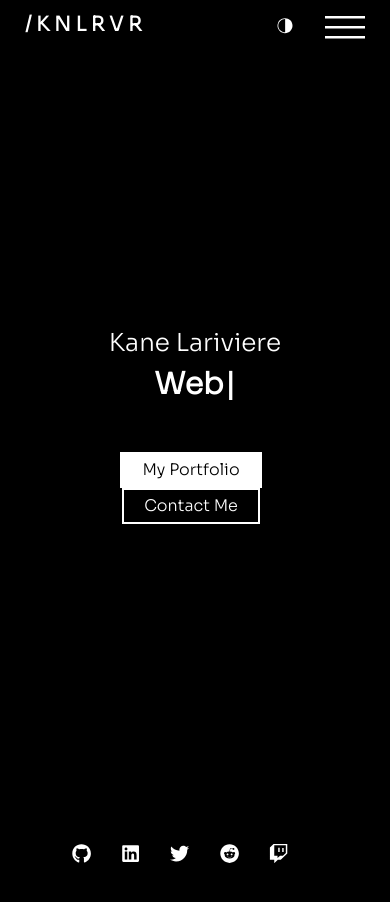
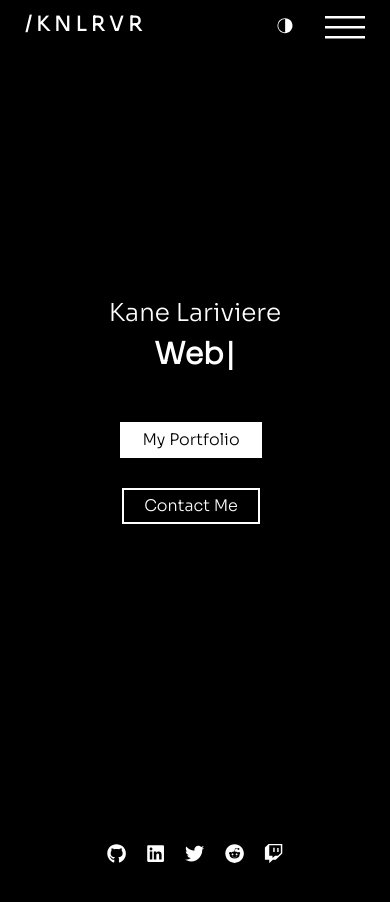
Before and after one commit to knlrvr/portfolio, a React (Create React App) app: page / in a window 390 px wide. Shown: the top 902 px of the page. Built offline with nearby package versions, Linux system fonts and the light colour scheme.

Commit message:
updated layout

```diff
--- a/src/components/socialicons/style.css
+++ b/src/components/socialicons/style.css
@@ -38,6 +38,7 @@
         justify-content: center;
         padding: 40px 0;
         align-items: center;
+        margin-left: 20px;
     }
 
     .stick_follow_icon svg {
@@ -51,7 +52,8 @@
 
     .stick_follow_icon ul li {
         display: inline;
+        margin: auto;
         margin-bottom: 29px;
-        margin-right: 30px;
+        margin-right: 20px;
     }
 }
--- a/src/pages/Contact/index.js
+++ b/src/pages/Contact/index.js
@@ -5,7 +5,7 @@ import { Helmet, HelmetProvider } from "react-helmet-async";
 import { Container, Row, Col } from "react-bootstrap";
 
 export const Contact = () => {
-  const [formData, setFormdata] = useState({
+  const [formData, setFormData] = useState({
     email: "",
     name: "",
     message: "",
@@ -17,7 +17,7 @@ export const Contact = () => {
 
   const handleSubmit = (e) => {
     e.preventDefault();
-    setFormdata({ loading: true });
+    setFormData({ loading: true });
 
     const templateParams = {
       from_name: formData.email,
@@ -36,7 +36,7 @@ export const Contact = () => {
       .then(
         (result) => {
           console.log(result.text);
-          setFormdata({
+          setFormData({
             loading: false,
             alertmessage: "Message Sent! Thank you!",
             variant: "success",
@@ -45,7 +45,7 @@ export const Contact = () => {
         },
         (error) => {
           console.log(error.text);
-          setFormdata({
+          setFormData({
             alertmessage: `Faild to send!,${error.text}`,
             variant: "danger",
             show: true,
@@ -56,7 +56,7 @@ export const Contact = () => {
   };
 
   const handleChange = (e) => {
-    setFormdata({
+    setFormData({
       ...formData,
       [e.target.name]: e.target.value,
     });
--- a/src/pages/Home/style.css
+++ b/src/pages/Home/style.css
@@ -9,9 +9,16 @@
 @media (max-width: 999px) {
     .intro_sec {
         display: flex;
+        flex-direction: column;
         height: auto !important;
         align-items: center;
         justify-content: center;
+    }
+}
+
+@media (max-width: 400px) {
+    .ac_btn {
+        margin-bottom: 30px;
     }
 }
 
@@ -30,7 +37,7 @@
     margin: 0 auto;
 }
 
-@media (max-width: 990px) {
+@media (max-width: 999px) {
     .intro_sec .intro {
         max-width: 700px;
         padding-left: 20px;
--- a/src/pages/Portfolio/index.js
+++ b/src/pages/Portfolio/index.js
@@ -137,7 +137,7 @@ export const Portfolio = () => {
                   Color code and categorizes your tasks based on input.
                   </p>
                   <div className="btn-group">
-                    <a href="https://github.com/knlrvr/REST-Countries">
+                    <a href="https://github.com/knlrvr/to-do">
                       <div id="button_p" className="ac_btn btn">
                         View Code
                         <div className="ring one"></div>
@@ -145,7 +145,7 @@ export const Portfolio = () => {
                         <div className="ring three"></div>
                       </div>
                     </a>
-                    <a href="https://knlrvr.github.io/REST-Countries/">
+                    <a href="https://knlrvr.github.io/to-do/">
                       <div id="button_h" className="ac_btn btn">
                         View Live
                         <div className="ring one"></div>
```
